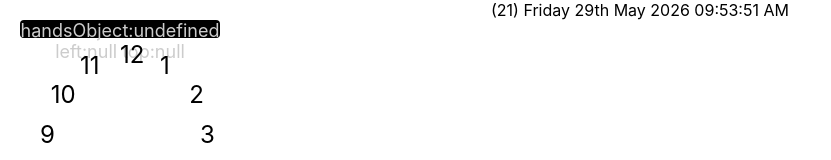
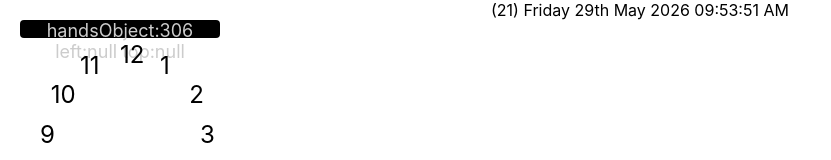
Before and after one commit to SirrorsMoore1975/sm1975-my-analog-clock, a React (Create React App) app in the folder my-analog-clock/: page / in a window 1280 px wide. Shown: the top 160 px of the page, without its empty margins (0-831 px from the left). Built offline with nearby package versions, Linux system fonts and the light colour scheme.

Commit message:
variable handsObject -> handsDegree

```diff
--- a/my-analog-clock/src/components/AnalogClock.jsx
+++ b/my-analog-clock/src/components/AnalogClock.jsx
@@ -38,7 +38,7 @@ const AnalogClock = () => {
           className="testing_hand"
           color="#000"
           handHeight={18}
-          handsObject={secondAngle}
+          handsDegree={secondAngle}
           handWidth={200}
           zIndex={9997}
         />
```
